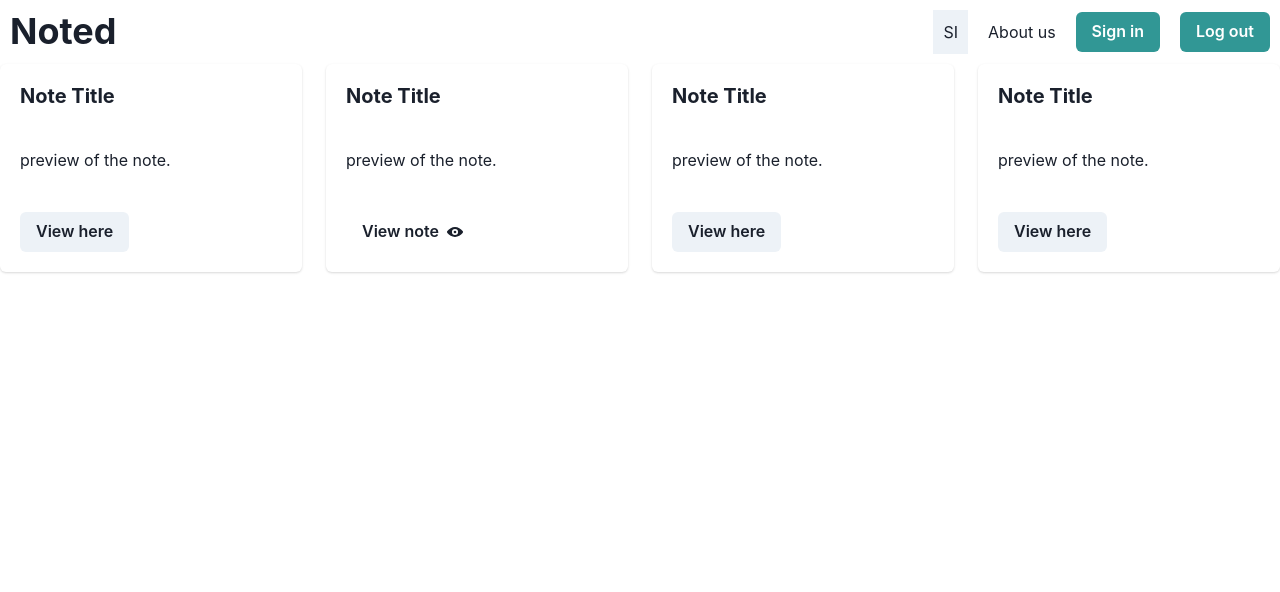
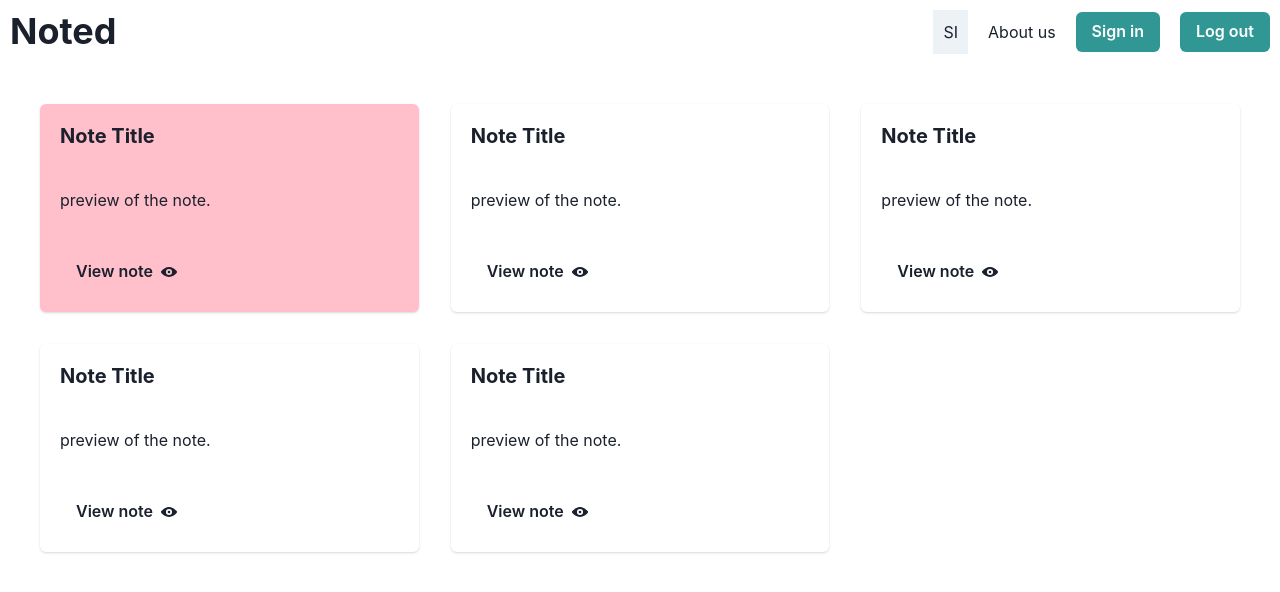
Before and after one commit to awomoussa/Noted, a React (Create React App) app in the folder client/: page /profile in a window 1280 px wide. Shown: the top 592 px of the page. Built offline with nearby package versions, Linux system fonts and the light colour scheme.

Commit message:
making dashboard

```diff
--- a/client/src/pages/profile/profile.jsx
+++ b/client/src/pages/profile/profile.jsx
@@ -1,67 +1,90 @@
-import React from 'react'
-import { Link as ReactRouterLink } from 'react-router-dom'
-import { Button, Link, SimpleGrid, Heading, Text, } from '@chakra-ui/react'
-import { Card, CardHeader, CardBody, CardFooter } from '@chakra-ui/react'
+import React from "react";
+import { Link as ReactRouterLink } from "react-router-dom";
+import { Button, Link, SimpleGrid, Heading, Text } from "@chakra-ui/react";
+import { Card, CardHeader, CardBody, CardFooter } from "@chakra-ui/react";
 import { EditIcon, ViewIcon } from "@chakra-ui/icons";
-
 
 export default function Profile() {
   return (
-
-        <SimpleGrid spacing={6}  templateColumns='repeat(auto-fill, minmax(300px, 1fr))'>
+    <SimpleGrid
+    padding={10}
+      spacing={8}
+      templateColumns="repeat(auto-fill, minmax(300px, 1fr))"
+    >
       {/* <Button colorScheme='teal'>
         <Link as={ReactRouterLink} to="/">
         Button
         </Link>
         </Button> */}
-        <Card>
+      <Card bg="pink">
         <CardHeader>
-      <Heading size='md'> Note Title</Heading>
+          <Heading size="md"> Note Title</Heading>
         </CardHeader>
         <CardBody>
           <Text>preview of the note.</Text>
         </CardBody>
         <CardFooter>
-      <Button>View here</Button>
+          <Button variant="ghost" rightIcon={<ViewIcon />}>
+            View note
+          </Button>
         </CardFooter>
       </Card>
 
       <Card>
         <CardHeader>
-      <Heading size='md'> Note Title</Heading>
+          <Heading size="md"> Note Title</Heading>
         </CardHeader>
         <CardBody>
           <Text>preview of the note.</Text>
         </CardBody>
         <CardFooter>
-    <Button variant="ghost" rightIcon={<ViewIcon />}>View note</Button>
-
+          <Button variant="ghost" rightIcon={<ViewIcon />}>
+            View note
+          </Button>
         </CardFooter>
       </Card>
 
       <Card>
         <CardHeader>
-      <Heading size='md'> Note Title</Heading>
+          <Heading size="md"> Note Title</Heading>
         </CardHeader>
         <CardBody>
           <Text>preview of the note.</Text>
         </CardBody>
         <CardFooter>
-      <Button>View here</Button>
+          <Button variant="ghost" rightIcon={<ViewIcon />}>
+            View note
+          </Button>
         </CardFooter>
       </Card>
+
       <Card>
         <CardHeader>
-      <Heading size='md'> Note Title</Heading>
+          <Heading size="md"> Note Title</Heading>
         </CardHeader>
         <CardBody>
           <Text>preview of the note.</Text>
         </CardBody>
         <CardFooter>
-      <Button>View here</Button>
+          <Button variant="ghost" rightIcon={<ViewIcon />}>
+            View note
+          </Button>
         </CardFooter>
       </Card>
 
+      <Card>
+        <CardHeader>
+          <Heading size="md"> Note Title</Heading>
+        </CardHeader>
+        <CardBody>
+          <Text>preview of the note.</Text>
+        </CardBody>
+        <CardFooter>
+          <Button variant="ghost" rightIcon={<ViewIcon />}>
+            View note
+          </Button>
+        </CardFooter>
+      </Card>
     </SimpleGrid>
-  )
+  );
 }
```
Lines whose indentation alone changed are shown as unchanged.
